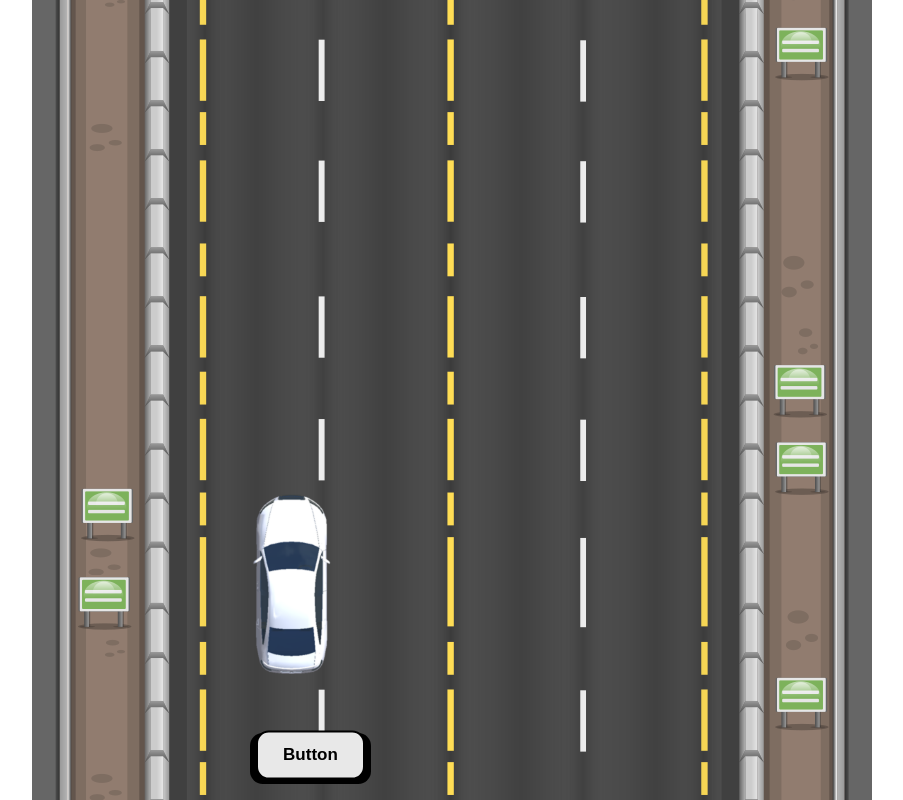
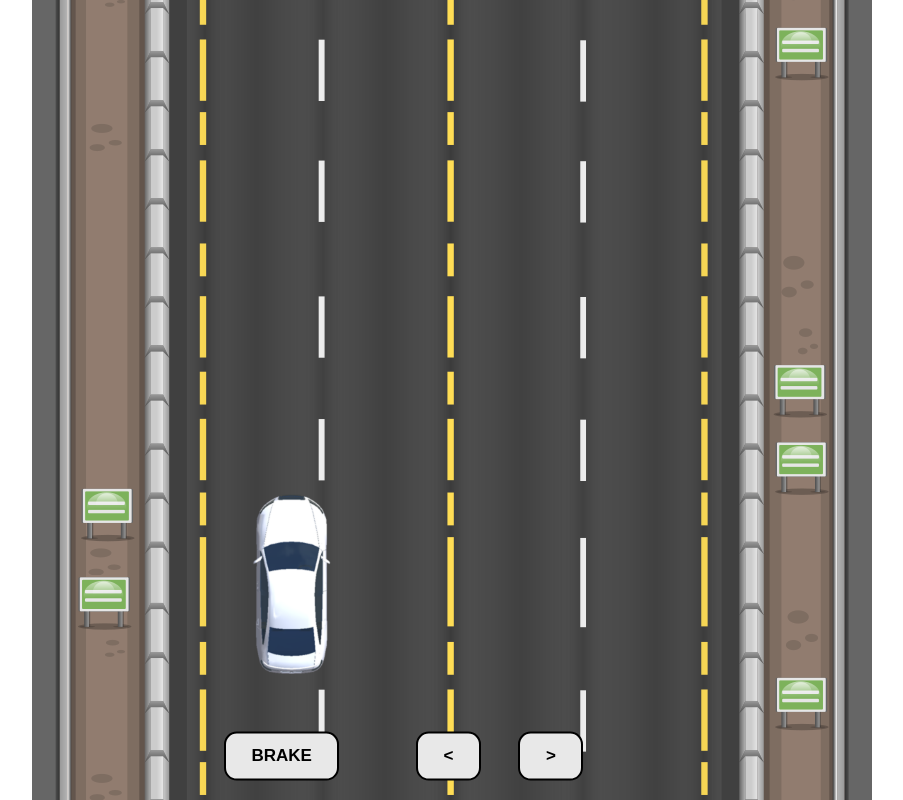
Before and after one commit to Megharaj2004/Car-game, a plain HTML site: page index.html in a window 1280 px wide. Shown: the whole page, without its empty margins (288-1191 px from the left). Drawn offline with Linux system fonts and the light colour scheme.

Commit message:
updated right and left btns

```diff
--- a/app.js
+++ b/app.js
@@ -13,6 +13,8 @@
 
 //Testing below!!!!!!!!!!!!!!!!!!!!!!!!!!
 let brake_but= document.querySelector('.button_top');
+let right_but=document.querySelector(".button_right");
+let left_but=document.querySelector(".button_left");
 
 let currentLane = 0;
 const maxLanes = 3;
@@ -27,6 +29,7 @@ window.addEventListener('keydown', function (event) {
     }
 
     else if ((event.code == "KeyD" || event.code == "ArrowRight") && currentLane < maxLanes) {
+
         currentLane++;
     }
 
@@ -61,6 +64,28 @@ brake_but.addEventListener('mousedown', (event) =>{
 brake_but.addEventListener('mouseup', (event) =>{
     let road_img=document.querySelector('.road_img');
     road_img.style.animationDuration="1600s";
+})
 
+//right button
+right_but.addEventListener("mousedown",(event)=>{
+    if(currentLane < maxLanes){
+    currentLane++;
+    // Calculate translateX percentage based on the current lane
+    let translateXPercent = 85 + (currentLane * 70);  // Adjust this value based on spacing
 
+    // Update car's transform with new translateX based on current lane
+    car.style.transform = `scale(0.35) translateY(170%) translateX(${translateXPercent}%)`;
+    }
 })
+
+//left button
+left_but.addEventListener("mousedown",(event)=>{
+    if(currentLane > 0){
+    currentLane--;
+    // Calculate translateX percentage based on the current lane
+    let translateXPercent = 85 + (currentLane * 70);  // Adjust this value based on spacing
+
+    // Update car's transform with new translateX based on current lane
+    car.style.transform = `scale(0.35) translateY(170%) translateX(${translateXPercent}%)`;
+    }
+})
--- a/index.html
+++ b/index.html
@@ -13,9 +13,19 @@
     <div class="container">
         <div class="road_img"><img src="./assets/road.png" alt="" id="road"></div>
         <button>
-            <span class="button_top"> Button </span>
-          </button>
+            <span class="button_top"> BRAKE </span>
+        </button>
+        <button>
+            <span class="button_left"> &lt; </span>
+        </button>
+        <button>
+            <span class="button_right"> &gt; </span>
+        </button>
+
+
+
     </div>
+
 
 
     <script src="app.js"></script>
--- a/style.css
+++ b/style.css
@@ -12,9 +12,7 @@ body{
 }
 button {
     /* Variables */
-    position: absolute;
-    bottom: 2%;
-    left: 42%;
+
     --button_radius: 0.75em;
     --button_color: #e8e8e8;
     --button_outline_color: #000000;
@@ -25,10 +23,12 @@ button {
     border-radius: var(--button_radius);
     background: var(--button_outline_color);
 
-
   }
 
   .button_top {
+    position: absolute;
+    bottom: 2%;
+    left: 40%;
     display: block;
     box-sizing: border-box;
     border: 2px solid var(--button_outline_color);
@@ -90,3 +90,35 @@ button {
         transform: translate3d(0,100%,0);
     }
 }
+
+/* Button left */
+.button_left {
+    position: absolute;
+    bottom: 2%;
+    left: 55%;
+    display: block;
+    box-sizing: border-box;
+    border: 2px solid var(--button_outline_color);
+    border-radius: var(--button_radius);
+    padding: 0.75em 1.5em;
+    background: var(--button_color);
+    color: var(--button_outline_color);
+    transform: translateY(-0.2em);
+    transition: transform 0.1s ease;
+  }
+
+  /* Right button */
+  .button_right {
+    position: absolute;
+    bottom: 2%;
+    left: 63%;
+    display: block;
+    box-sizing: border-box;
+    border: 2px solid var(--button_outline_color);
+    border-radius: var(--button_radius);
+    padding: 0.75em 1.5em;
+    background: var(--button_color);
+    color: var(--button_outline_color);
+    transform: translateY(-0.2em);
+    transition: transform 0.1s ease;
+  }
```
